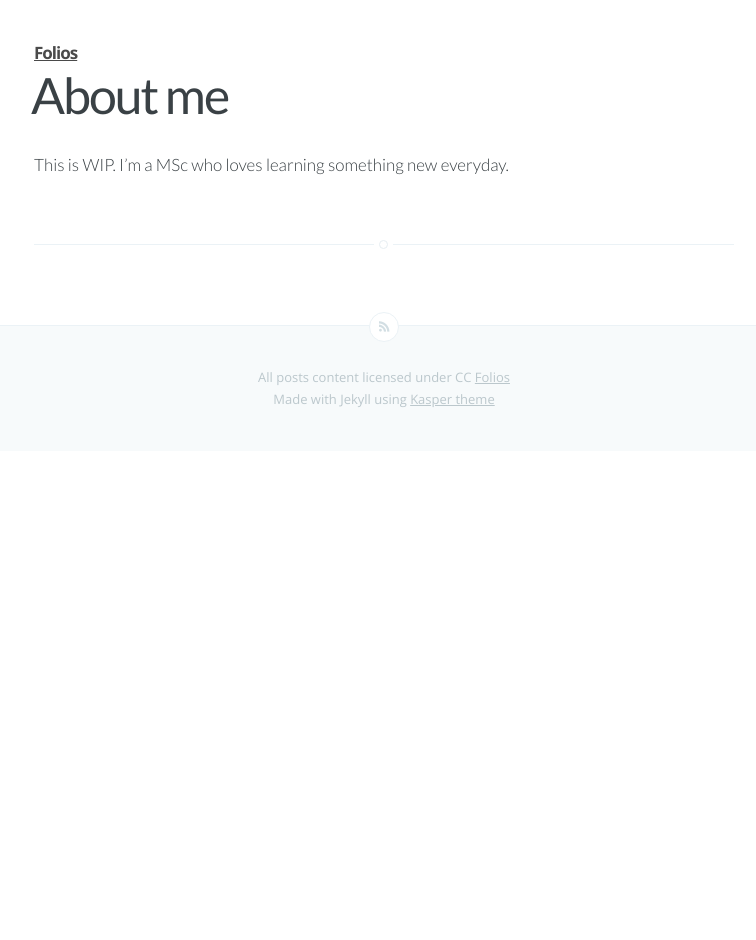
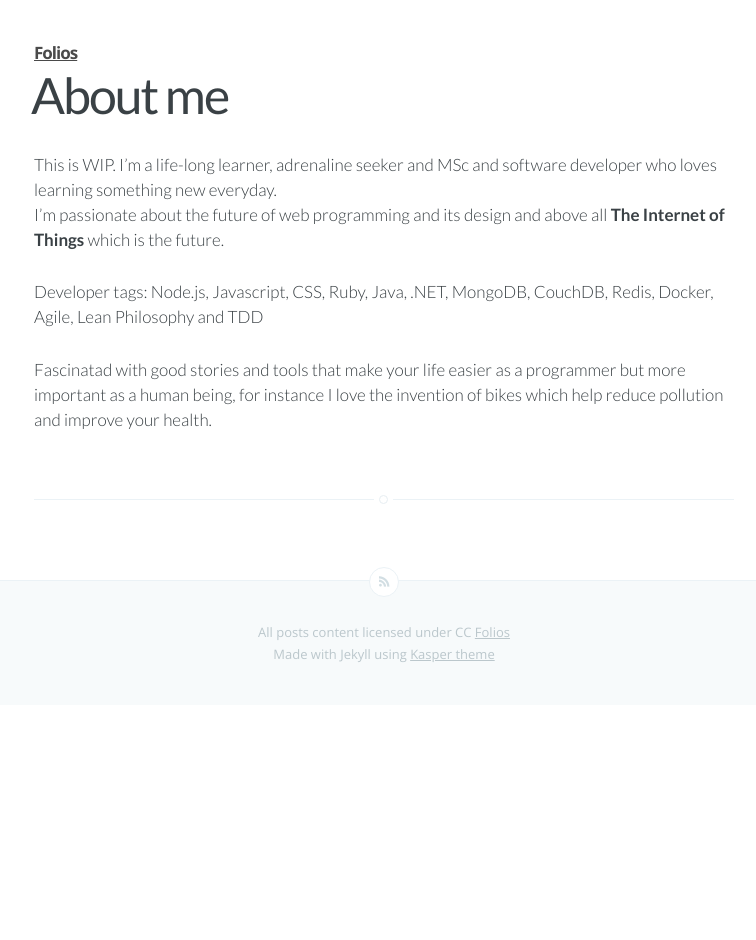
Before and after one commit to joaquindev/joaquindev.github.io, a Jekyll site: the page built from about.md, in a window 1280 px wide. Shown: the whole page, without its empty margins (256-1012 px from the left). Built offline with Jekyll 4.4.1, drawn with Linux system fonts in a browser that asks for light colours; Markdown is read by kramdown in place of the engine named in the settings.

Commit message:
Update about info
Update about info with a bit of myself. I think this page is going to
experiment different changes. Also, added _site to .gitignore file
because I've realized Github Pages and my blog work without it.

Contact info: joaquin@isla.io

```diff
--- a/about.md
+++ b/about.md
@@ -4,4 +4,9 @@ title: About me
 ---
 
 This is WIP.
-I'm a MSc who loves learning something new everyday.
+I'm a life-long learner, adrenaline seeker and MSc and software developer who loves learning something new everyday.
+I'm passionate about the future of web programming and its design and above all **The Internet of Things** which is the future.
+
+Developer tags: Node.js, Javascript, CSS, Ruby, Java, .NET, MongoDB, CouchDB, Redis, Docker, Agile, Lean Philosophy and TDD
+
+Fascinatad with good stories and tools that make your life easier as a programmer but more important as a human being, for instance I love the invention of bikes which help reduce pollution and improve your health.
```
Also changed, not shown: 1 other file.
